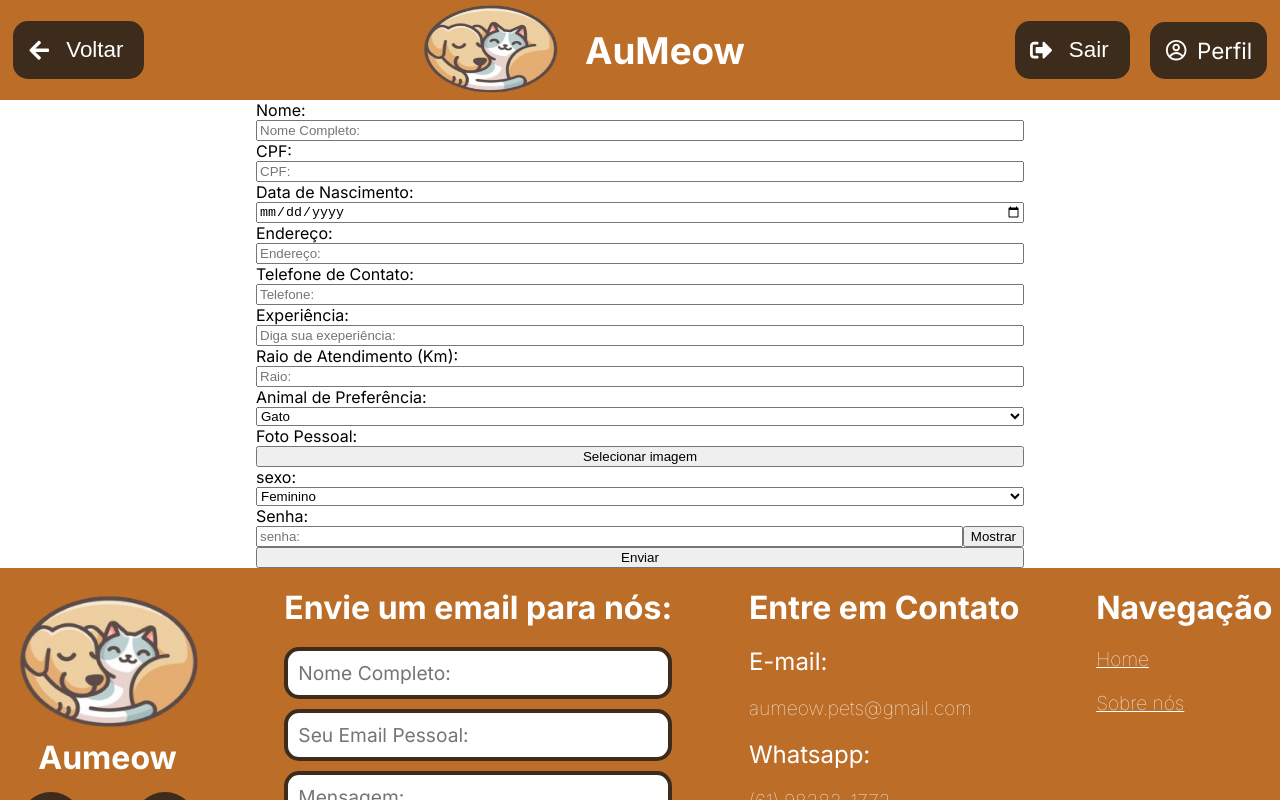
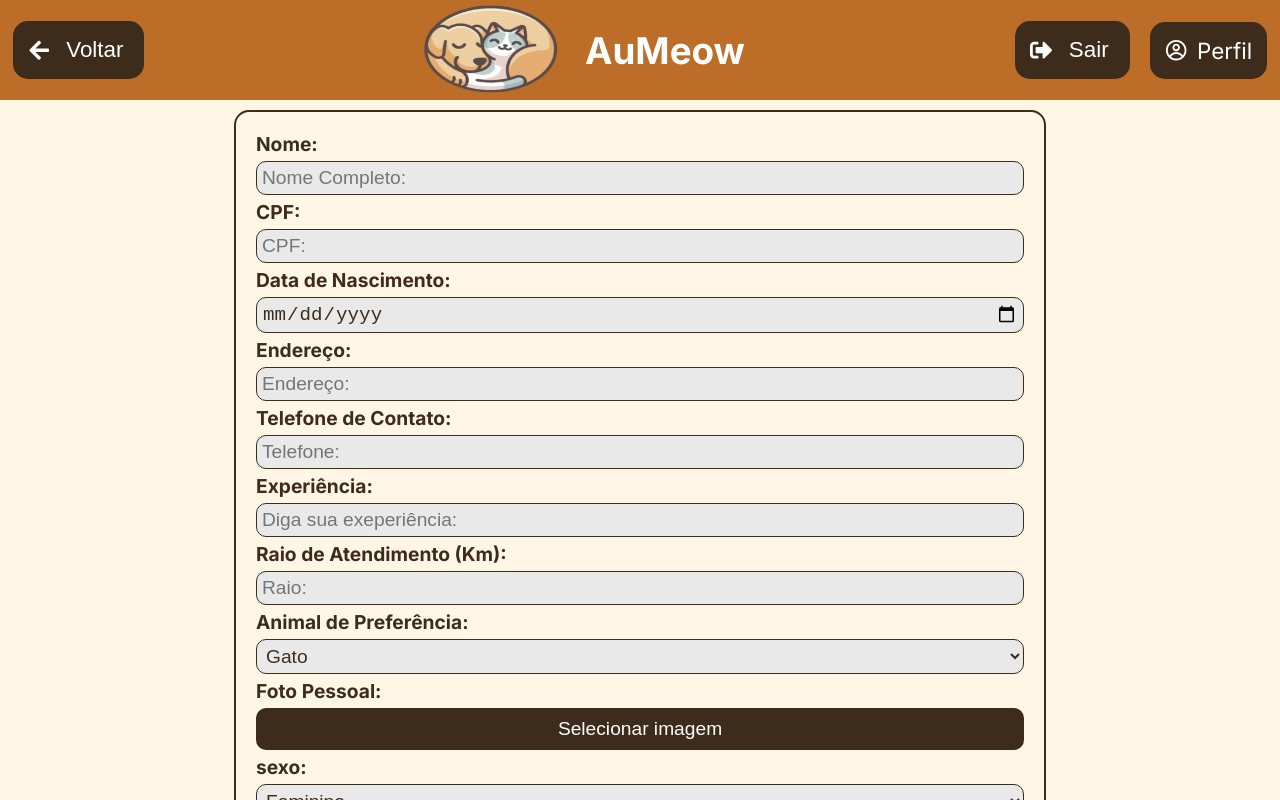
Before and after one commit to lucasshibata/aumeow_web, a React (Create React App) app: page /EdicaoPerfil in a window 1280 px wide. Shown: the top 800 px of the page. Built offline with nearby package versions, Linux system fonts and the light colour scheme; no server answers; the database is empty; sample sign-in values are in the browser's storage.

Commit message:
edição visual em edit profile, pet services e shopping

```diff
--- a/src/components/layout/EditProfile.tsx
+++ b/src/components/layout/EditProfile.tsx
@@ -20,13 +20,8 @@ interface Data{
 }
 
 export default async function EditProfile(data:any, navigation:any, type:string, file:any) {
-    // if (data.password === data.passwordAgain){
-        if (!file) {
-            alert('Por favor, selecione uma imagem.');
-        } else{
     try {
         const user = auth.currentUser?.uid;
-
         const userRef = ref(database, 'users/'+user);
         const userData:Data ={
             nome: data.name || "N/a",
@@ -47,30 +42,24 @@ export default async function EditProfile(data:any, navigation:any, type:string,
         }
 
         set(userRef, userData)
-                    .then(()=>{
-                        alert("conta criada com sucesso e salvo no banco");
-                    })
         .catch((error:any)=>{
             alert(error.code);
         });
 
+        if (file) {
             s3.upload({
                 Bucket: 'aumeow-images',
                 Key: `imagensPerfil/${user}/imagemDono`,
                 Body: file,
                 ContentType: file.type,
             }).promise();
+        }
 
         alert('Conta criada com sucesso!');
         console.log('Arquivos enviados com sucesso');
         navigation('/Login');
-
     } catch (error) {
         console.error('Erro ao criar conta:', error);
         alert('Erro ao criar Conta. Tente novamente.');
     }
 }
-    // } else {
-    //     alert('senha de confirmação está incorreta, insira novamente!');
-    // }
-}
--- a/src/components/screens/EdicaoPerfil/EdicaoPerfil.css
+++ b/src/components/screens/EdicaoPerfil/EdicaoPerfil.css
@@ -3,26 +3,77 @@
     flex-direction: column;
     width: 100%;
     min-height: 100vh;
+    background-color: var(--pastel-bg);
     & .InnerContainerEdicaoPerfil{
         display: flex;
         justify-content: center;
         width: 100%;
         flex: 1;
+        padding-top: 10px;
+        padding-bottom: 10px;
         & .FormContainerEdicaoPerfil{
             display: flex;
             flex-direction: column;
             width: 60%;
+            border: 2px solid var(--marrom-btn);
+            padding: 20px;
+            border-radius: 15px;
+            gap: 5px;
+            & .InputTextEdicaoPerfil{
+                background-color: var(--cinza-claro);
+                color: var(--marrom-text);
+                font-size: 1.2rem;
+                padding: 5px;
+                border: 1px solid var(--marrom-btn);
+                border-radius: 10px;
+            }
+            & .botaoUploadImagemEdicaoPerfil{
+                background-color: var(--marrom-btn);
+                color: var(--branco);
+                font-size: 1.2rem;
+                border: 0;
+                border-radius: 10px;
+                padding: 10px;
+                cursor: pointer;
+            }
+            & .submitEdicaoPerfil{
+                background-color: var(--marrom-btn);
+                color: var(--branco);
+                font-size: 1.2rem;
+                border: 0;
+                border-radius: 10px;
+                padding: 10px;
+                cursor: pointer;
+            }
             & .txtEdicaoPerfil{
-                color: black;
+                color: var(--marrom-text);
+                font-weight: bold;
+                font-size: 1.2rem;
             }
             & .DivCampoSenhaEdicaoPerfil{
                 display: flex;
                 flex-direction: row;
                 align-items: center;
                 justify-content: center;
+                gap: 10px;
                 width: 100%;
                 & .InputTextSenhaEdicaoPerfil{
                     flex: 1;
+                    background-color: var(--cinza-claro);
+                    color: var(--marrom-text);
+                    font-size: 1.2rem;
+                    padding: 5px;
+                    border: 1px solid var(--marrom-btn);
+                    border-radius: 10px;
+                }
+                & .BtnShowSenhaEdicaoPerfil{
+                    background-color: var(--marrom-btn);
+                    color: var(--branco);
+                    font-size: 1.2rem;
+                    border: 0;
+                    border-radius: 10px;
+                    padding: 10px;
+                    cursor: pointer;
                 }
             }
         }
--- a/src/components/screens/EdicaoPerfil/EdicaoPerfil.tsx
+++ b/src/components/screens/EdicaoPerfil/EdicaoPerfil.tsx
@@ -159,7 +159,7 @@ function EdicaoPerfil(){
                     <label className='txtEdicaoPerfil'>Senha:</label>
                     <div className="DivCampoSenhaEdicaoPerfil">
                         <input className='InputTextSenhaEdicaoPerfil' type={mostrarSenha ? 'text' : 'password'} placeholder='senha:' {...register("senha")}/>
-                        <button type="button" onClick={() => setMostrarSenha((prev) => !prev)}>
+                        <button className="BtnShowSenhaEdicaoPerfil" type="button" onClick={() => setMostrarSenha((prev) => !prev)}>
                             {mostrarSenha ? 'Ocultar' : 'Mostrar'}
                         </button>
                     </div>
@@ -218,7 +218,7 @@ function EdicaoPerfil(){
                     <label className='txtEdicaoPerfil'>Senha:</label>
                     <div className="DivCampoSenhaEdicaoPerfil">
                         <input className='InputTextSenhaEdicaoPerfil' type={mostrarSenha ? 'text' : 'password'} placeholder='senha:' {...register("senha")}/>
-                        <button type="button" onClick={() => setMostrarSenha((prev) => !prev)}>
+                        <button className='BtnShowSenhaEdicaoPerfil' type="button" onClick={() => setMostrarSenha((prev) => !prev)}>
                             {mostrarSenha ? 'Ocultar' : 'Mostrar'}
                         </button>
                     </div>
--- a/src/components/screens/PetServices/PetServices.css
+++ b/src/components/screens/PetServices/PetServices.css
@@ -11,8 +11,32 @@
         width: auto;
         height: auto;
         align-items: center;
-        & h1{
+        & .TxtTitlePetServices{
             color: var(--marrom-text);
+            font-weight: bold;
+            font-size: 2rem;
+        }
+        & .DivContainerDeFiltrosPetServices{
+            display: flex;
+            flex-direction: row;
+            align-items: center;
+            justify-content: center;
+            flex-wrap: wrap;
+            width: 100%;
+            gap:10px;
+            flex-wrap: wrap;
+            & .TxtFiltroPetServices{
+                color: var(--marrom-text);
+                font-weight: bold;
+                font-size: 1.2rem;
+            }
+            & input{
+                border: 2px solid var(--marrom-btn);
+                padding: 5px;
+                border-radius: 5px;
+                font-size: 1rem;
+                background-color: var(--cinza-claro);
+            }
         }
         & .InnerListaPetServices{
             display: flex;
--- a/src/components/screens/PetServices/PetServices.tsx
+++ b/src/components/screens/PetServices/PetServices.tsx
@@ -117,61 +117,61 @@ function PetServices() {
         <div className='PetServices'>
             <Header/>
             <div className='ListaDeServicosPetServices'>
-                <h1>Lista de Pet Sitters</h1>
-                <div className="DivContainerDeFiltrosShopping">
-                    <p className="TxtFiltroShopping">Filtros:</p>
+                <h1 className="TxtTitlePetServices">Lista de Pet Sitters</h1>
+                <div className="DivContainerDeFiltrosPetServices">
+                    <p className="TxtFiltroPetServices">Filtros:</p>
                     <input
                         type="text"
-                        placeholder="Buscar por nome"
+                        placeholder="Nome:"
                         value={filtroNome}
                         onChange={(e) => setFiltroNome(e.target.value)}
                         className="InputFiltroNome"
                     />
                     <input
                         type="text"
-                        placeholder="Buscar por AnimalPref"
+                        placeholder="Preferência de Animal:"
                         value={filtroAnimalPref}
                         onChange={(e) => setFiltroAnimalPref(e.target.value)}
                         className="InputFiltroAnimalPref"
                     />
                     <input
                         type="text"
-                        placeholder="Buscar por preço mínimo"
+                        placeholder="Preço Mínimo:"
                         value={filtroPrecoMin}
                         onChange={(e) => setFiltroPrecoMin(e.target.value)}
                         className="InputFiltroPrecoMin"
                     />
                     <input
                         type="text"
-                        placeholder="Buscar por preço máximo"
+                        placeholder="Preço Máximo:"
                         value={filtroPrecoMax}
                         onChange={(e) => setFiltroPrecoMax(e.target.value)}
                         className="InputFiltroPrecoMax"
                     />
                     <input
                         type="number"
-                        placeholder="Buscar por Raio mínimo"
+                        placeholder="Raio Mínimo:"
                         value={filtroRaioMin}
                         onChange={(e) => setFiltroRaioMin(e.target.value)}
                         className="InputFiltroRaioMin"
                     />
                     <input
                         type="number"
-                        placeholder="Buscar por Raio máximo"
+                        placeholder="Raio Máximo:"
                         value={filtroRaioMax}
                         onChange={(e) => setFiltroRaioMax(e.target.value)}
                         className="InputFiltroRaioMax"
                     />
                     <input
                         type="text"
-                        placeholder="Buscar por Estado"
+                        placeholder="Estado (sigla):"
                         value={filtroEstado}
                         onChange={(e) => setFiltroEstado(e.target.value)}
                         className="InputFiltroEstado"
                     />
                     <input
                         type="number"
-                        placeholder="Buscar por Quantidade de Serviços"
+                        placeholder="Quantidade de Serviços:"
                         value={filtroQtdService}
                         onChange={(e) => setFiltroQtdService(e.target.value)}
                         className="InputFiltroQtdService"
--- a/src/components/screens/Shopping/Shopping.css
+++ b/src/components/screens/Shopping/Shopping.css
@@ -9,7 +9,7 @@
         text-align: center;
     }
     & .DivContainerDeFiltrosShopping{
-         display: flex;
+        display: flex;
         flex-direction: row;
         align-items: center;
         justify-content: center;
```
Lines whose indentation alone changed are shown as unchanged.
